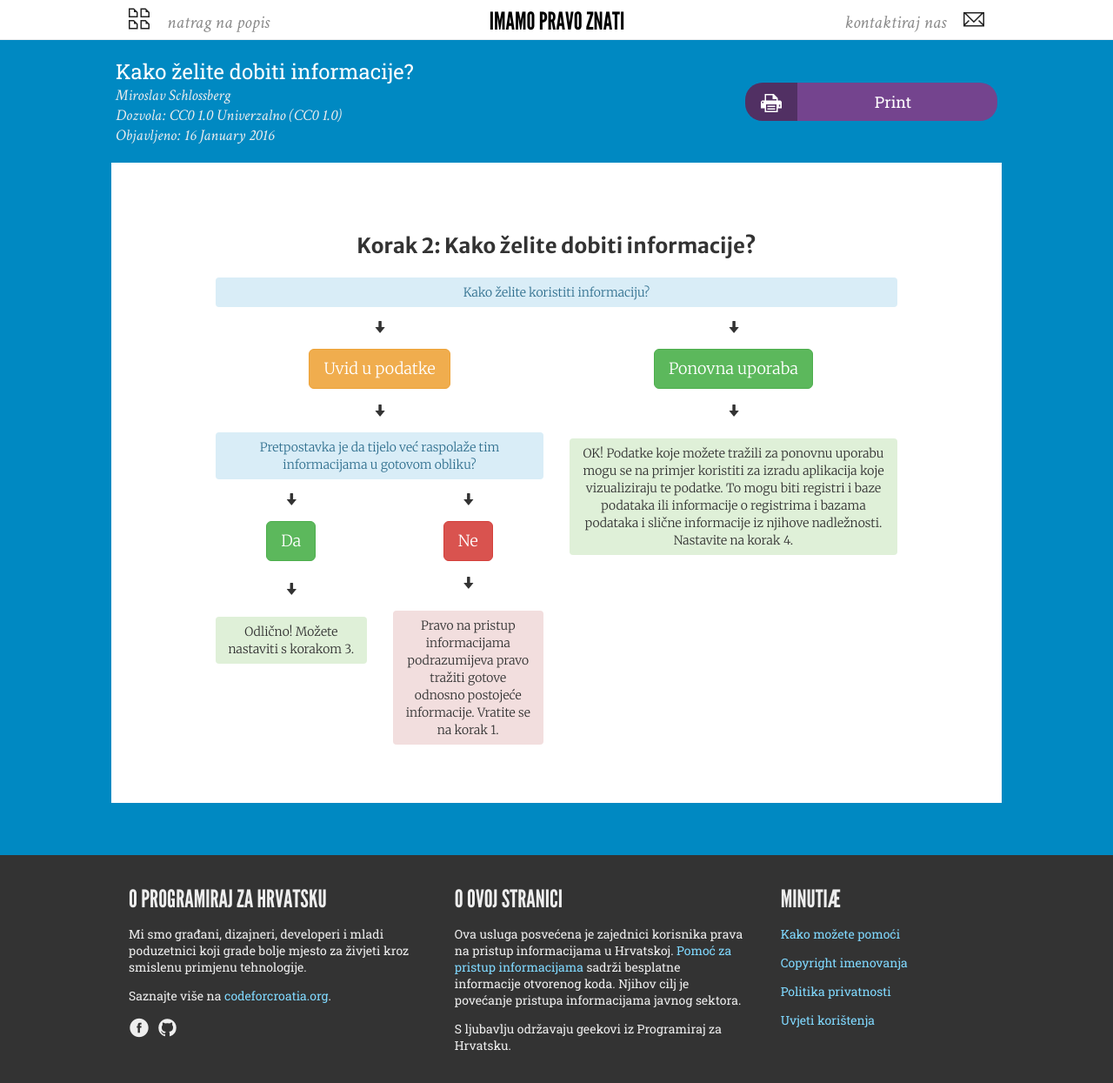
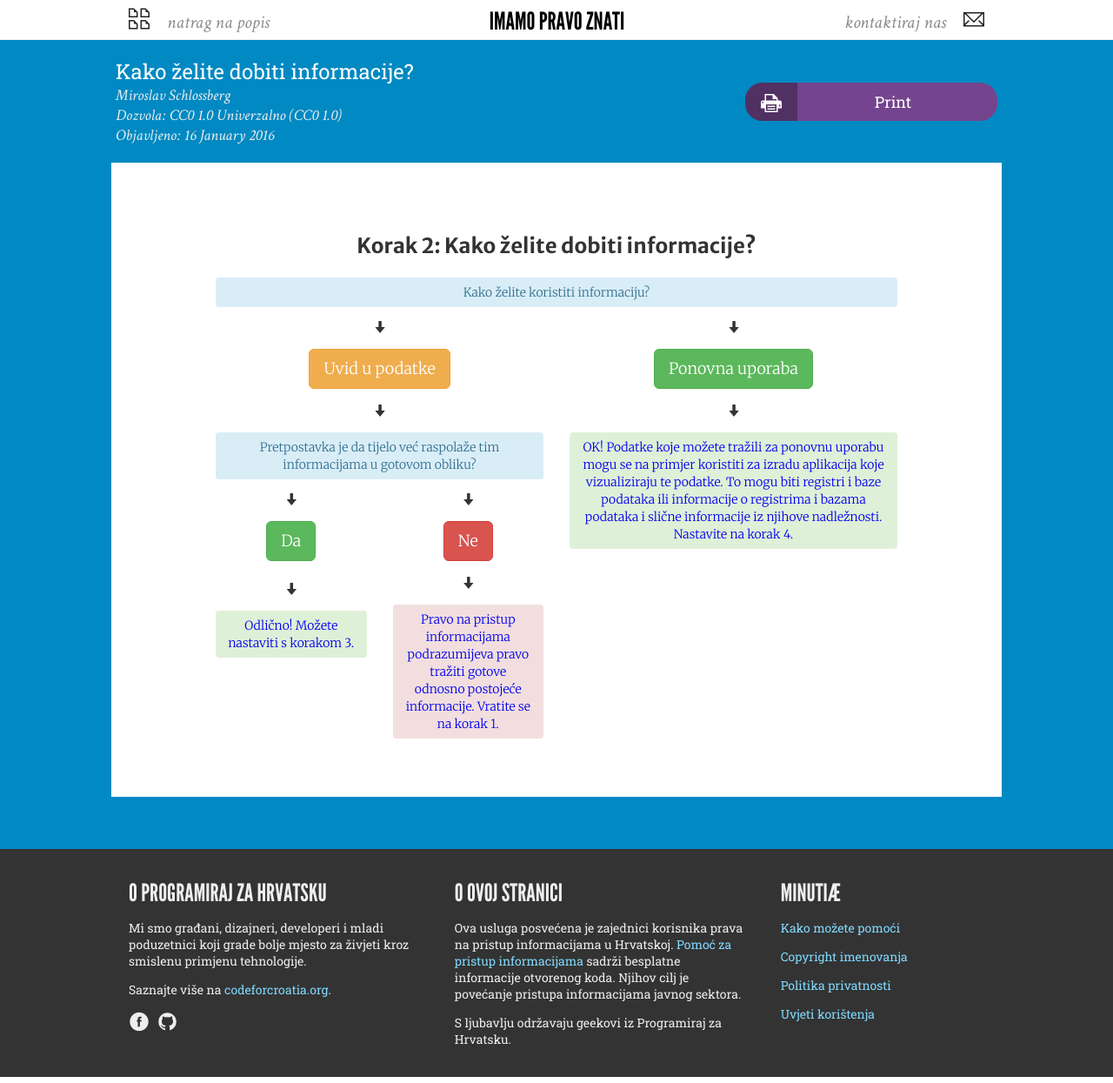
Before and after one commit to codeforcroatia/help-imamopravoznati, a Jekyll site: the page built from _posts/2016-01-16-2_kako_zelite_dobiti_informacije.html, in a window 1280 px wide. Shown: the whole page at 87% size. Built offline with Jekyll 4.4.1, drawn with Linux system fonts in a browser that asks for light colours; nearby versions of some CDN libraries; some web fonts are replaced.

Commit message:
Update 2016-01-16-2_kako_zelite_dobiti_informacije.html

```diff
--- a/_posts/2016-01-16-2_kako_zelite_dobiti_informacije.html
+++ b/_posts/2016-01-16-2_kako_zelite_dobiti_informacije.html
@@ -44,19 +44,19 @@
               <p class="center-block"><span class="btn btn-success btn-lg">Da</span></p>
               <p class="btn">
               <span class="glyphicon glyphicon-arrow-down"></span></p>
-              <p class="bg-success text-success btn text-wrap">Odlično! Možete nastaviti s korakom 3.</p>
+              <a href="/3_koraci_koje_moram_poduzeti_za_pristup_podacima/"><p class="bg-success text-success btn text-wrap">Odlično! Možete nastaviti s korakom 3.</p></a>
             </div>
             <div class="col-xs-6 text-center">
               <p class="center-block"><span class="btn btn-danger btn-lg">Ne</span></p>
               <p class="btn center-block"><span class="glyphicon glyphicon-arrow-down"></span></p>
-              <p class="btn bg-danger text-danger text-wrap">Pravo na pristup informacijama podrazumijeva pravo tražiti gotove odnosno postojeće informacije. Vratite se na korak 1.</p>
+              <a href="/1_koje_informacije_zelite/"><p class="btn bg-danger text-danger text-wrap">Pravo na pristup informacijama podrazumijeva pravo tražiti gotove odnosno postojeće informacije. Vratite se na korak 1.</p></a>
             </div>
           </div>
         </div>
         <div class="col-xs-6 text-center">
           <p class="center-block"><span class="btn btn-success btn-lg">Ponovna uporaba</span></p>
           <p class="btn center-block"><span class="glyphicon glyphicon-arrow-down"></span></p>
-          <p class="bg-success text-success btn text-wrap">OK! Podatke koje možete tražili za ponovnu uporabu mogu se na primjer koristiti za izradu aplikacija koje vizualiziraju te podatke. To mogu biti registri i baze podataka ili informacije o registrima i bazama podataka i slične informacije iz njihove nadležnosti. Nastavite na korak 4.</p>
+          <a href="/4_koraci_koje_moram_poduzeti_za_pristup_podacima_za_ponovnu_uporabu/"><p class="bg-success text-success btn text-wrap">OK! Podatke koje možete tražili za ponovnu uporabu mogu se na primjer koristiti za izradu aplikacija koje vizualiziraju te podatke. To mogu biti registri i baze podataka ili informacije o registrima i bazama podataka i slične informacije iz njihove nadležnosti. Nastavite na korak 4.</p></a>
         </div>
       </div>
     </div>
```
